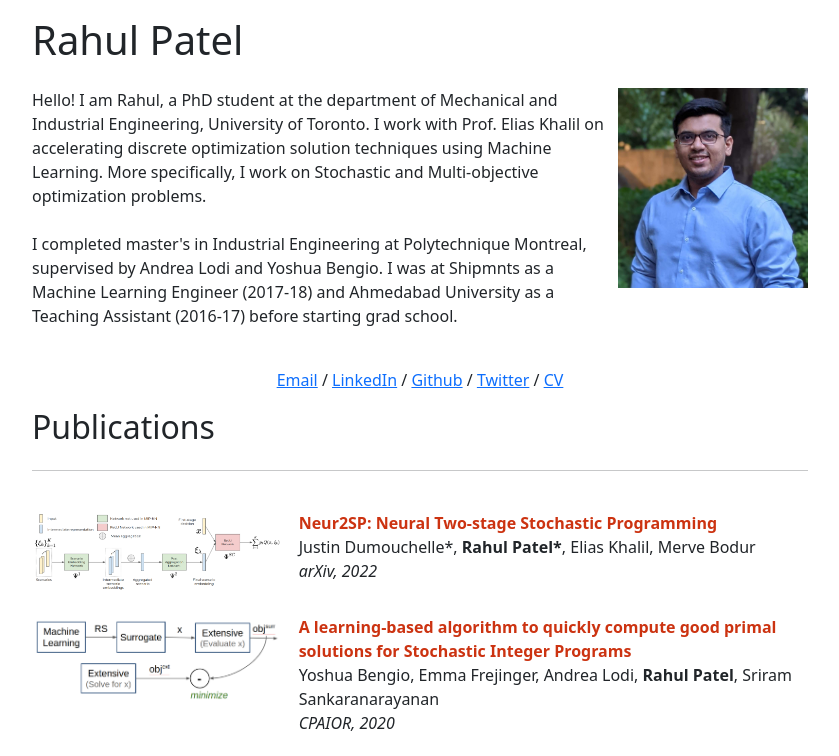
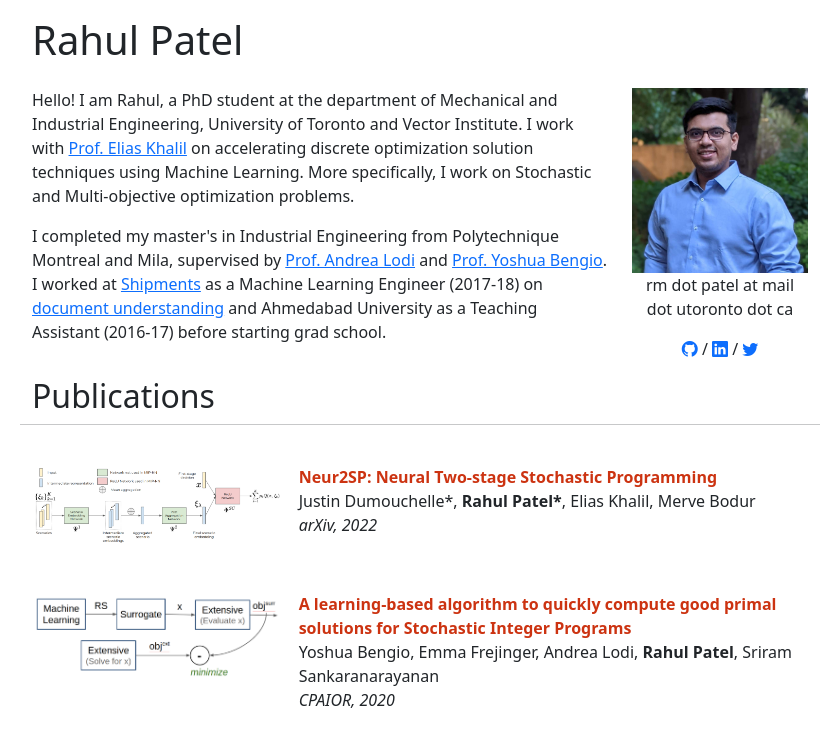
Before and after one commit to rahulptel/rahulptel.github.io, a plain HTML site: page index.html in a window 1280 px wide. Shown: the top 756 px of the page, without its empty margins (220-1059 px from the left). Drawn offline with nearby package versions, Linux system fonts and the light colour scheme.

Commit message:
Add links, reformat intro

```diff
--- a/index.html
+++ b/index.html
@@ -5,6 +5,9 @@
 		<meta name="viewport" content="width=device-width, initial-scale=1">
 		<title>Rahul Patel</title>
 		<link href="https://cdn.jsdelivr.net/npm/bootstrap@5.2.0/dist/css/bootstrap.min.css" rel="stylesheet" integrity="sha384-gH2yIJqKdNHPEq0n4Mqa/HGKIhSkIHeL5AyhkYV8i59U5AR6csBvApHHNl/vI1Bx" crossorigin="anonymous">
+
+		<link rel="stylesheet" href="https://cdn.jsdelivr.net/npm/bootstrap-icons@1.9.1/font/bootstrap-icons.css">
+
 		<style type="text/css">
 			.highlight {
 				color: #c31;
@@ -21,41 +24,45 @@
 			<p><h1>Rahul Patel</h1></p>
 		</div>
 
+		<!-- Intro -->
 		<div class="row">
-	    	<p>
-				<img class="circle" src="images/portrait.jpg" style="float: right;max-height: 200px; max-width: 200px; height:auto; width:auto; margin-left: 10px; margin-bottom: 10px;">
+			<div class="col-lg-9 col-md-9 col-sm-12 col-xs-12">
+				<p>
+	    		Hello! I am Rahul, a PhD student at the department of Mechanical and Industrial Engineering, University of Toronto and Vector Institute. I work with <a href="https://ekhalil.com/">Prof. Elias Khalil</a> on accelerating discrete optimization solution techniques using Machine Learning. More specifically, I work on Stochastic and Multi-objective optimization problems.
+            	</p>
 
-	    		Hello! I am Rahul, a PhD student at the department of Mechanical and Industrial Engineering, University of Toronto. I work with Prof. Elias Khalil on accelerating discrete optimization solution techniques using Machine Learning. More specifically, I work on Stochastic and Multi-objective optimization problems.
-            	<br><br>
-                I completed master's in Industrial Engineering at Polytechnique Montreal, supervised by Andrea Lodi and Yoshua Bengio.
-                I was at Shipmnts as a Machine Learning Engineer (2017-18) and Ahmedabad University as a Teaching Assistant (2016-17) before starting grad school.
-            	<br><br>
-
+            	<p>
+                I completed my master's in Industrial Engineering from Polytechnique Montreal and Mila, supervised by <a href="https://cerc-datascience.polymtl.ca/person/dr-andrea-lodi/">Prof. Andrea Lodi</a> and <a href="https://yoshuabengio.org/">Prof. Yoshua Bengio</a>.
+                I worked at <a href="https://shipmnts.com/">Shipments</a> as a Machine Learning Engineer (2017-18) on <a href="https://goalex.webflow.io/">document understanding</a> and Ahmedabad University as a Teaching Assistant (2016-17) before starting grad school.
                 <!-- As a lifelong learner, I love to study state-of-the-art techniques aimed at mitigating problems of humanity.    -->
 
                 <!-- I prefer to think of people as <em>N</em> dimensional vectors, where each dimension is the factor by which they are driven.
             	And life is all about finding those vectors whose projection is maximum on yours. -->
-            </p>
+            	</p>
+			</div>
 
-            <p class="text-center">
-            	<a href="mailto:rm.patel@mail.utoronto.ca">Email</a> / <a href="">LinkedIn</a> / <a href="">Github</a> / <a href="">Twitter</a> / <a href="">CV</a>
-            </p>
+			<div class="col-lg-3 col-md-3 col-sm-12 col-xs-12">
+				<div class="row justify-content-center">
+					<img src="images/portrait.jpg" style="max-height: 200px; max-width: 200px; height:auto; width:auto;">
+				</div>
+				<div class="row text-center">
+					<p>rm dot patel at mail dot utoronto dot ca</p>
+					<p>
+            			<a href="https.github.com/rahulptel"><i class="bi bi-github"></i></a> /
+            			<a href="https://www.linkedin.com/in/rahul-patel-b29b0197/"><i class="bi bi-linkedin"></i></a> /
+            			<a href="https://twitter.com/Rpatel_15"><i class="bi bi-twitter"></i></a>
+            		</p>
+				</div>
+	  		</div>
 	  	</div>
 
+
+		<!-- Publications -->
 	  	<div class="row">
 	  		<h2>Publications</h2>
+		  	<hr>
 	  	</div>
-	  	<hr>
-	  	<!-- <div class="row">
-			<p>
-			<img class="circle" src="images/2.jpeg" style="float: left;max-height: 175px; max-width: 175px; height:auto; width:auto; margin-right: 10px;">
-  			<span class="highlight title">Neur2SP: Neural Two-stage Stochastic Programming</span>
-  			<br>
-  			Justin Dumouchelle*, <b>Rahul Patel*</b>, Elias Khalil, Merve Bodur
-  			<br>
-  			arXiv, 2022
-  			</p>
-	  	</div> -->
+
 	  	<br>
 
   	 	<div class="row">
@@ -70,7 +77,8 @@
 			</div>
 	  	</div>
 
-	  	<br>
+	  	<br><br>
+
 
   	 	<div class="row">
 			<div class="col-lg-4 col-md-4 col-sm-12 col-xs-12 text-center">
@@ -84,7 +92,8 @@
 			</div>
 	  	</div>
 
-	  	<br>
+	  	<br><br>
+
 
 		<div class="row">
 			<div class="col-lg-4 col-md-4 col-sm-12 col-xs-12 text-center">
@@ -98,7 +107,8 @@
 			</div>
 	  	</div>
 
-	  	<br>
+	  	<br><br>
+
 
 		<div class="row">
 			<div class="col-lg-4 col-md-4 col-sm-12 col-xs-12 text-center">
```
